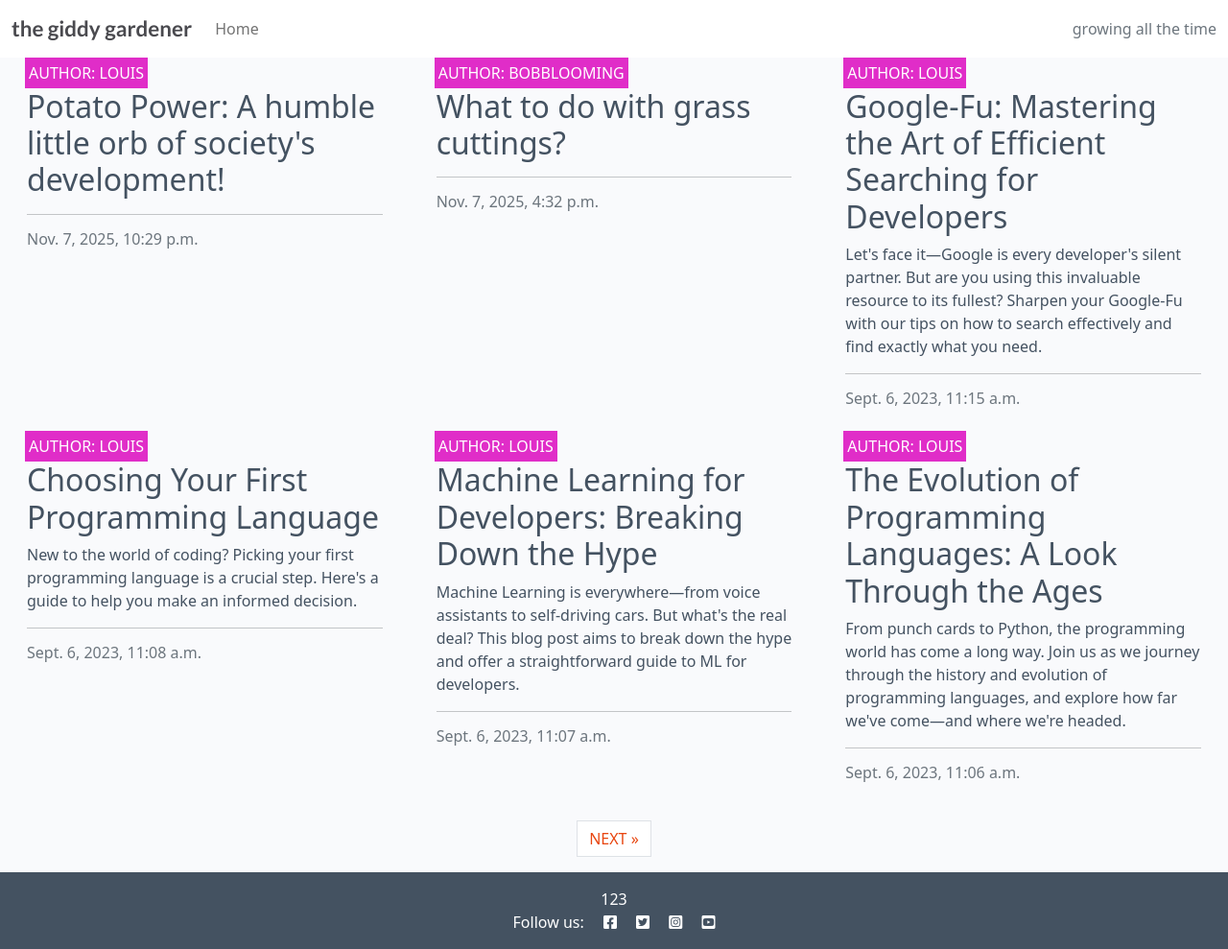
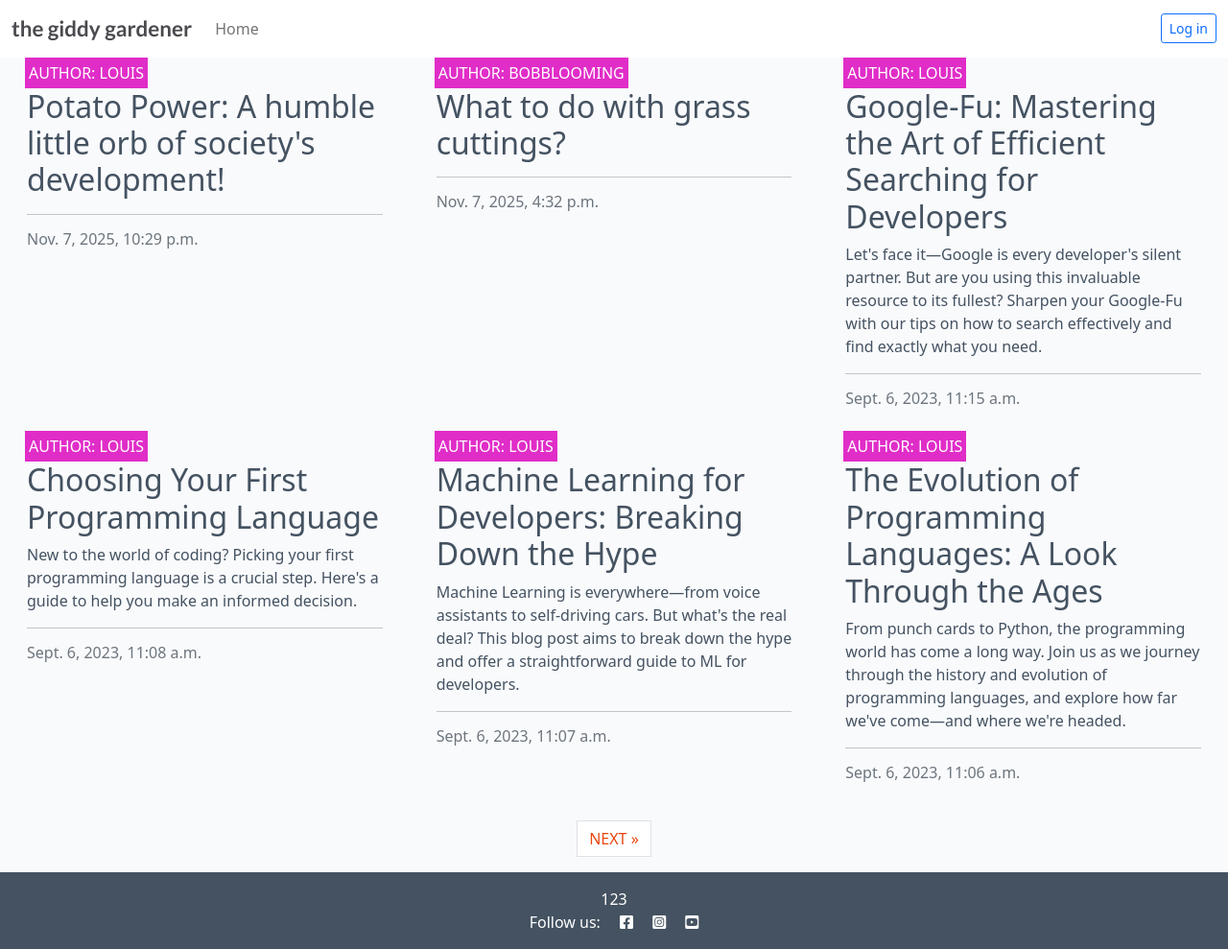
Before and after one commit to louisharding/the_giddy_gardener, a Django app: page /blogs/ in a window 1280 px wide. Shown: the whole page at 96% size. Run offline with Django 4.2, Linux system fonts and the light colour scheme; data comes from the database, SQL or seed files in the repository; parts of the project's set-up code (start-up, migrations or seed data) failed here and were passed over.

Commit message:
feat: enhance user authentication in navbar; add logout functionality and display username when logged in

```diff
--- a/growing_projects/urls.py
+++ b/growing_projects/urls.py
@@ -5,7 +5,6 @@ app_name = 'growing_projects'
 
 urlpatterns = [
     path('', views.home, name='home'),
-    # app routes
     path('crops/', views.CropList.as_view(), name='crops'),
     path('crops/<slug:slug>/', views.crop_detail, name='crop_detail'),
     path('crops/<int:pk>/edit/', views.crop_edit, name='crop_edit'),
--- a/growing_projects/views.py
+++ b/growing_projects/views.py
@@ -3,8 +3,7 @@ from django.db.models import Q
 from django.shortcuts import render, get_object_or_404, redirect
 from django.urls import reverse
 from django.core.exceptions import PermissionDenied
-from django.http import HttpResponseForbidden
-from django.http import Http404
+from django.http import Http404, HttpResponseForbidden
 from django.views import generic
 
 from django.contrib.auth.decorators import login_required
@@ -90,9 +89,6 @@ def crop_delete(request, pk):
 
 
 
-
-
-
 @login_required
 def remove_crop(request):
     if request.method == 'POST':
--- a/templates/base.html
+++ b/templates/base.html
@@ -63,7 +63,15 @@
               >
             </li>
           </ul>
-          <span class="navbar-text text-muted"> growing all the time </span>
+          <form method="post" action="{% url 'account_logout' %}" class="d-flex align-items-center" style="gap:0.5rem;">
+            {% csrf_token %}
+            {% if user.is_authenticated %}
+              <span class="navbar-text text-muted">Logged in as {{ user.username }}</span>
+              <button type="submit" class="btn btn-outline-secondary btn-sm">Logout</button>
+            {% else %}
+              <a class="btn btn-outline-primary btn-sm" href="{% url 'account_login' %}">Log in</a>
+            {% endif %}
+          </form>
         </div>
       </div>
     </nav>
@@ -79,7 +87,6 @@
       <p class="m-0 text-center text-white">123</p>
       <p class="m-0 text-center text-white">
         Follow us: <i class="fab fa-facebook-square ms-3"></i>
-        <i class="fab fa-twitter-square ms-3"></i>
         <i class="fab fa-instagram-square ms-3"></i>
         <i class="fab fa-youtube-square ms-3"></i>
       </p>
```
Also changed, not shown: 1 other file.
